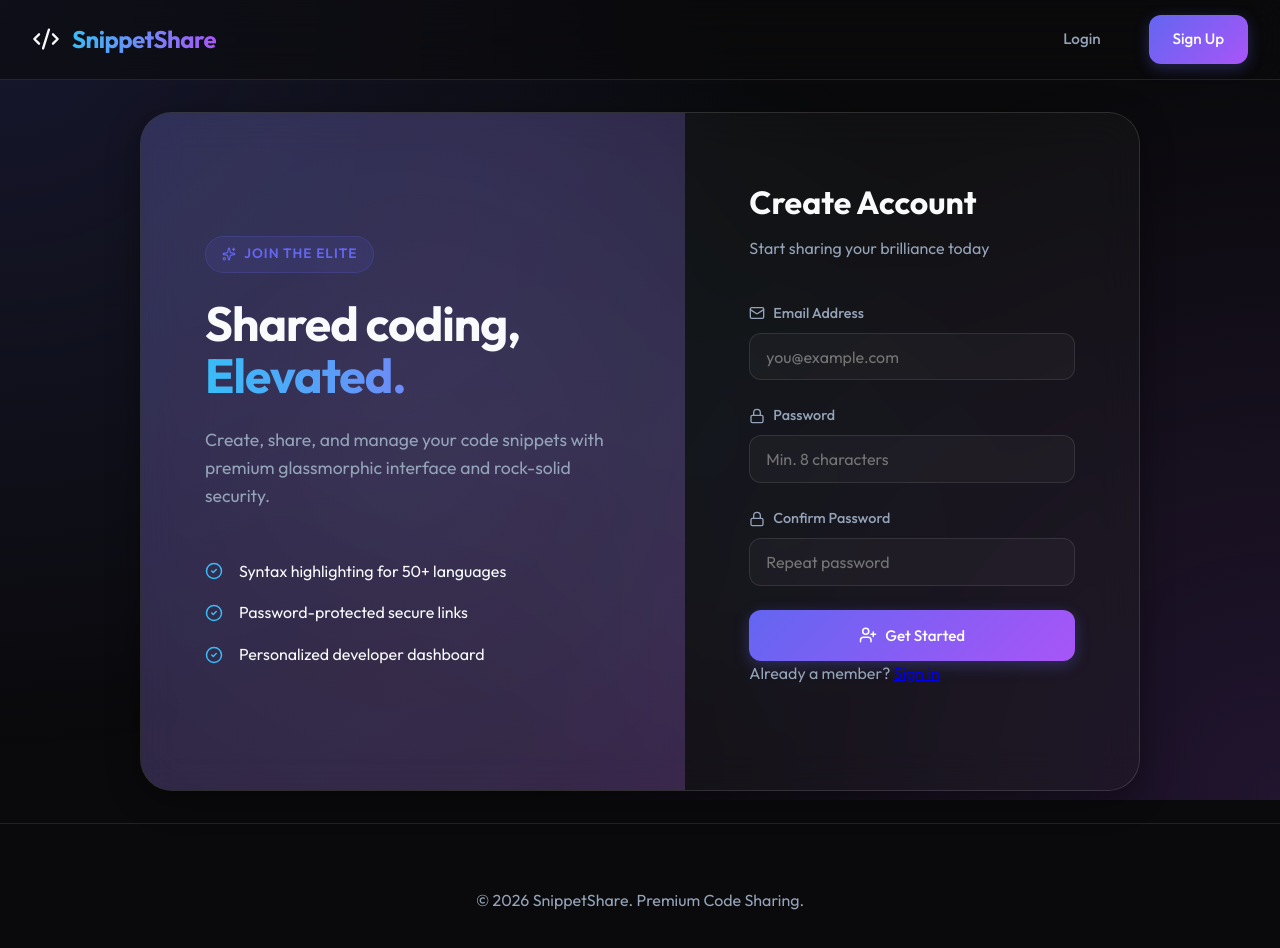
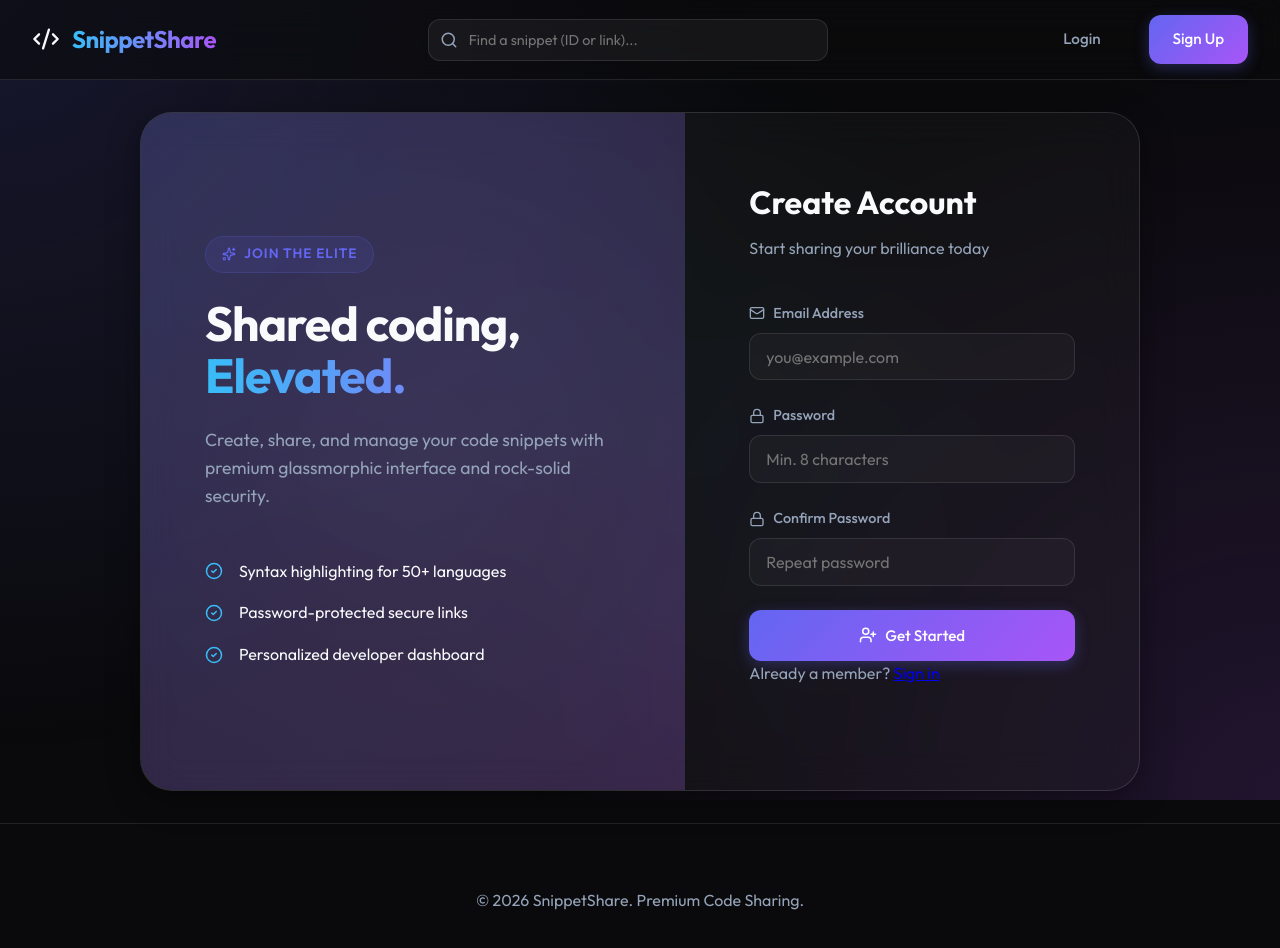
Before and after one commit to Shubham20040627/Code-Sharing-Snippet, a React (Vite) app in the folder client/: page / in a window 1280 px wide. Shown: the top 948 px of the page. Built offline with nearby package versions, Linux system fonts and the light colour scheme; no server answers.

Commit message:
feat: implement owner bypass for protected snippets and add search bar to navbar

```diff
--- a/client/src/components/Navbar.jsx
+++ b/client/src/components/Navbar.jsx
@@ -1,15 +1,42 @@
-import React from 'react';
+import React, { useState } from 'react';
 import { Link, useNavigate } from 'react-router-dom';
-import { Code2, User, LogOut, LayoutDashboard } from 'lucide-react';
+import { Code2, User, LogOut, LayoutDashboard, Search } from 'lucide-react';
 import { useAuth } from '../context/AuthContext';
 
 const Navbar = () => {
   const { user, logout } = useAuth();
   const navigate = useNavigate();
+  const [searchQuery, setSearchQuery] = useState('');
 
   const handleLogout = () => {
     logout();
     navigate('/');
+  };
+
+  const handleSearch = (e) => {
+    if (e) e.preventDefault();
+    if (!searchQuery.trim()) return;
+
+    // Extract ID if it's a URL
+    let snippetId = searchQuery.trim();
+    try {
+      if (snippetId.includes('http')) {
+        const url = new URL(snippetId);
+        const pathParts = url.pathname.split('/');
+        // URL format is likely /snippet/ID
+        const snippetIdx = pathParts.indexOf('snippet');
+        if (snippetIdx !== -1 && pathParts[snippetIdx + 1]) {
+          snippetId = pathParts[snippetIdx + 1];
+        }
+      }
+    } catch (e) {
+      // Not a valid URL, treat as direct ID
+    }
+
+    if (snippetId) {
+      navigate(`/snippet/${snippetId}`);
+      setSearchQuery('');
+    }
   };
 
   return (
@@ -19,6 +46,17 @@ const Navbar = () => {
           <Code2 size={28} />
           <span>SnippetShare</span>
         </Link>
+
+        <form onSubmit={handleSearch} className="nav-search">
+          <Search size={18} />
+          <input
+            type="text"
+            placeholder="Find a snippet (ID or link)..."
+            value={searchQuery}
+            onChange={(e) => setSearchQuery(e.target.value)}
+          />
+        </form>
+
         <div className="nav-links">
           {user ? (
             <>
--- a/client/src/index.css
+++ b/client/src/index.css
@@ -287,6 +287,38 @@ body::before {
   align-items: center;
 }
 
+/* Nav Search Bar */
+.nav-search {
+  position: relative;
+  flex: 1;
+  max-width: 400px;
+  margin: 0 2rem;
+}
+
+.nav-search input {
+  padding-left: 2.5rem;
+  height: 42px;
+  background: var(--bg-glass);
+  border-radius: 12px;
+  font-size: 0.9rem;
+  border: 1px solid var(--border-glass);
+}
+
+.nav-search input:focus {
+  background: rgba(255, 255, 255, 0.08);
+  border-color: var(--primary-color);
+  box-shadow: 0 0 0 4px rgba(99, 102, 241, 0.1);
+}
+
+.nav-search svg {
+  position: absolute;
+  left: 0.8rem;
+  top: 50%;
+  transform: translateY(-50%);
+  color: var(--text-muted);
+  pointer-events: none;
+}
+
 /* Buttons */
 .btn {
   padding: 0.75rem 1.5rem;
@@ -440,6 +472,7 @@ select option {
 .auth-hero h1 span {
   display: block;
   background: linear-gradient(to right, var(--accent-blue), var(--accent-purple));
+  background-clip: text;
   -webkit-background-clip: text;
   -webkit-text-fill-color: transparent;
 }
```
Also changed, not shown: 1 other file (tests, documents, lock files or other folders).
